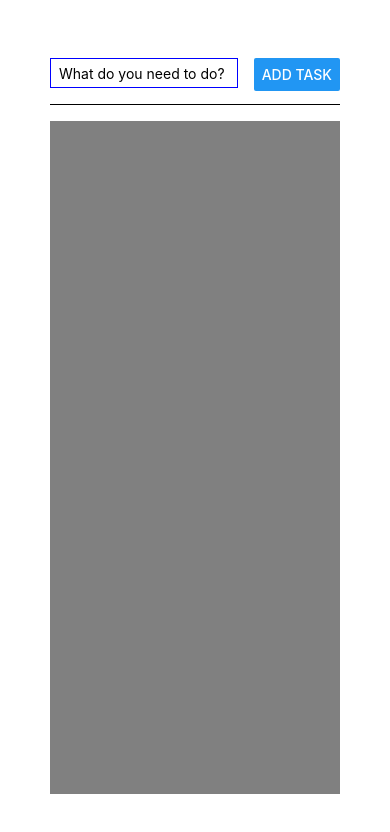
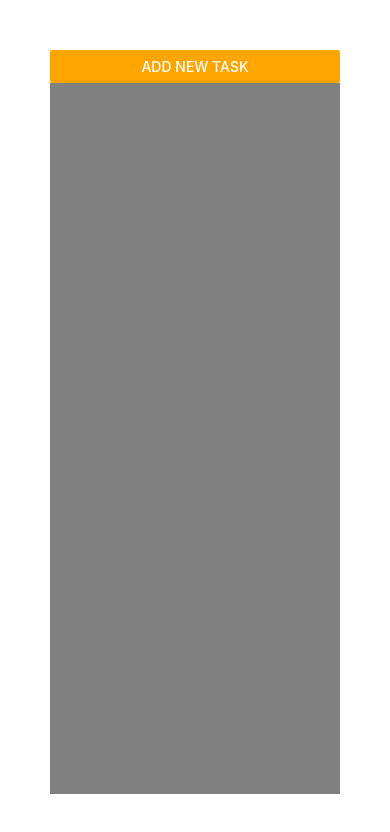
Before and after one commit to SpiderAndCat/reactNative_ToDoApp, a React Native app: screen / in a window 390 px wide. Shown: the top 832 px of the page. Built offline with nearby package versions, Linux system fonts and the light colour scheme.

Commit message:
Modal is added and slides in when wanting to add a task

```diff
--- a/App.js
+++ b/App.js
@@ -1,5 +1,5 @@
 import {useState} from 'react';
-import { StyleSheet, View, FlatList } from 'react-native';
+import { StyleSheet, View, FlatList, Button } from 'react-native';
 //import { Button } from 'react-native-web';
 
 import TaskItem from './components/TaskItem';
@@ -9,6 +9,11 @@ import TaskInput from './components/TaskInput';
 export default function App() {
 
   const [tasks, setTasks] = useState([]);
+  const [modalIsVisible, setModalIsVisible] = useState(false);
+
+  function startAddTaskHandler() {
+    setModalIsVisible(true);
+  }
 
   function addTaskHandler(enteredToDoTask) {
     console.log('Task: ')
@@ -17,8 +22,9 @@ export default function App() {
 
   return (
     <View style={styles.container}>
+      <Button onPress={startAddTaskHandler} title='Add New Task' color="orange"/>
 
-      <TaskInput onAddTask={addTaskHandler}/>
+      <TaskInput visible={modalIsVisible} onAddTask={addTaskHandler}/>
 
       <View style={styles.tasksContainer}>
         <FlatList
--- a/components/TaskInput.jsx
+++ b/components/TaskInput.jsx
@@ -1,5 +1,5 @@
 import {useState} from 'react';
-import { StyleSheet, View, TextInput, Button } from 'react-native';
+import { Modal, StyleSheet, View, TextInput, Button } from 'react-native';
 
 function TaskInput(props) {
     const [enteredToDoTask, setEnteredToDoTask] = useState('');
@@ -15,12 +15,14 @@ function TaskInput(props) {
     }
 
     return (
-        <View style={styles.inputContainer}>
-            <TextInput value={enteredToDoTask} style={styles.textInput} placeholder='What do you need to do?' onChangeText={taskTextEnteredHandler}></TextInput>
-            <View style={styles.addButton}>
-                <Button onPress={addTaskHandler} title='Add Task'/>
+        <Modal visible={props.visible} animationType='slide'>
+            <View style={styles.inputContainer}>
+                <TextInput value={enteredToDoTask} style={styles.textInput} placeholder='What do you need to do?' onChangeText={taskTextEnteredHandler}></TextInput>
+                <View style={styles.addButton}>
+                    <Button onPress={addTaskHandler} title='Add Task'/>
+                </View>
             </View>
-        </View>
+        </Modal>
     );
 };
 
```
